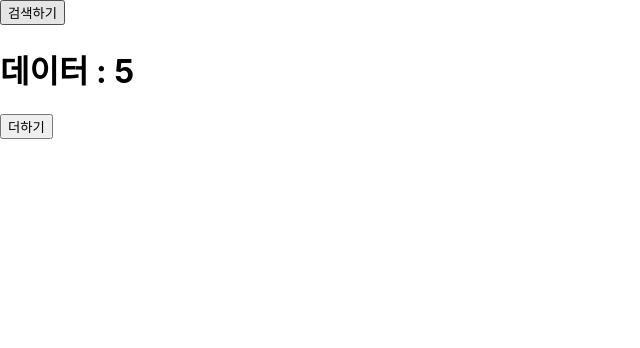
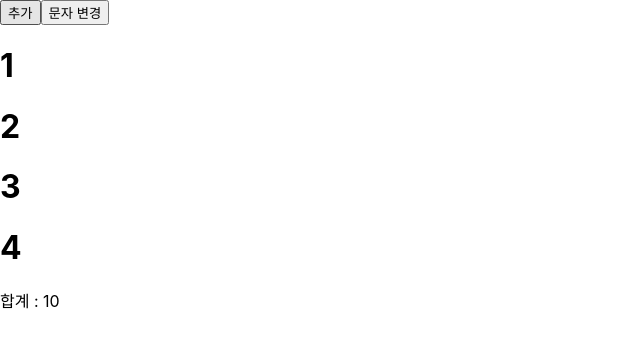
Before and after one commit to revisionismer/study-react, a React (Create React App) app: page / in a window 1280 px wide. Shown: the top 348 px of the page, without its empty margins (0-640 px from the left). Built offline with nearby package versions, Linux system fonts and the light colour scheme.

Commit message:
6. react useMemo

```diff
--- a/src/App.js
+++ b/src/App.js
@@ -1,6 +1,6 @@
 // import logo from './logo.svg';
 import './App.css';
-import React, { useEffect, useState } from "react";
+import React, { useEffect, useMemo, useState } from "react";
 import Sub from './Sub';
 import Third from './test/Third';
 import { test_num } from './Sub';
@@ -97,6 +97,7 @@
      (3) 의존성 리스트를 관리할 수 있다.
   */
 
+  /*
   const [data, setData] = useState(0);
 
   const [search, setSearch] = useState(0);
@@ -119,6 +120,31 @@
       <button onClick={() => { setData(data + 1) }}>더하기</button>
     </div>
   );
+  */
+
+  // useMemo : Memorization(기억)
+  const [list, setList] = useState([1, 2, 3, 4]);
+
+  const [str, setStr] = useState("합계");
+
+  const getAddResult = () => {
+    let sum = 0;
+    list.forEach((i) => sum = sum + i);
+    console.log("sum 함수 실행 : ", sum);
+
+    return sum;
+  }
+
+  const addResult = useMemo(() => getAddResult(), [list]);
+
+  return <div>
+    <button onClick={() => { setList([...list, 10]); }}>추가</button>
+    <button onClick={() => { setStr('안녕'); }}>문자 변경</button>
+    <div>
+      {list.map((i) => <h1>{i}</h1>)}
+    </div>
+    <div>{str} : {addResult}</div>
+  </div>;
 }
 
 export default App;
```
Also changed, not shown: 1 other file (tests, documents, lock files or other folders).
